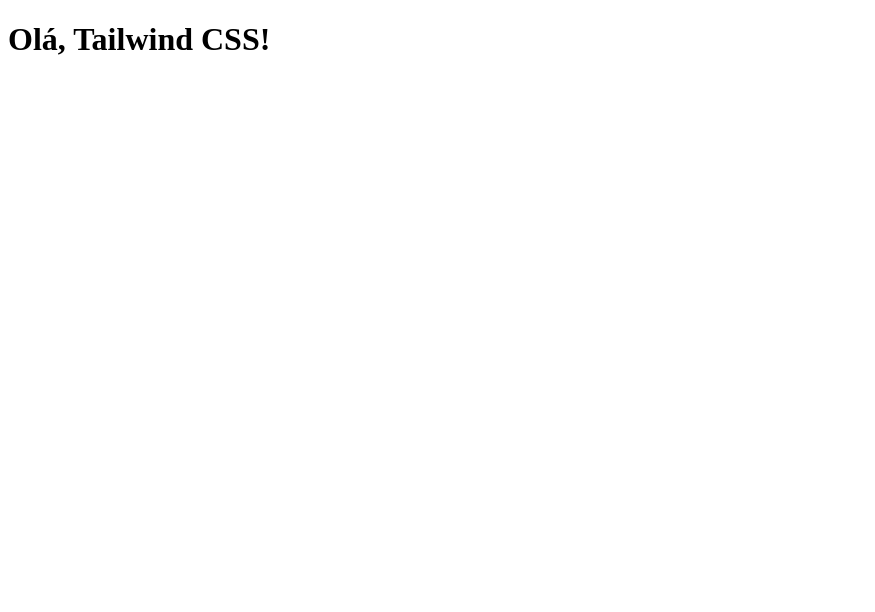
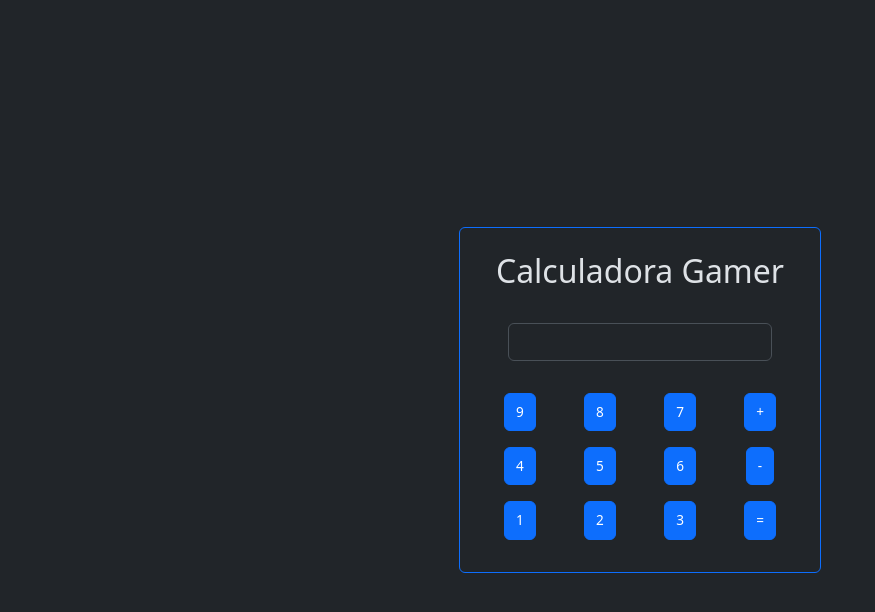
Before and after one commit to GabrielWalendolf/Work-Space, a plain HTML site: page HTML/testes/Aulas/Calculadora/index.html in a window 1280 px wide. Shown: the whole page, without its empty margins (0-875 px from the left). Drawn offline with nearby package versions, Linux system fonts and the light colour scheme; files that its build step writes are made by us from their sources.

Commit message:
"Updated VSCode settings, deleted README.md file, and modified HTML and JavaScript files for a calculator project."

```diff
--- a/HTML/testes/Aulas/Calculadora/custom.js
+++ b/HTML/testes/Aulas/Calculadora/custom.js
@@ -0,0 +1,3 @@
+function pegar_valor(valor) {
+  document.getElementById('vizor').value = valor;
+}
--- a/HTML/testes/Aulas/Calculadora/index.html
+++ b/HTML/testes/Aulas/Calculadora/index.html
@@ -1,13 +1,217 @@
 <!DOCTYPE html>
-<html lang="pt-br">
-<head>
-    <meta charset="UTF-8">
-    <meta name="viewport" content="width=device-width, initial-scale=1.0">
-    <title>Meu Projeto com Tailwind CSS</title>
-    <link href="styles.css" rel="stylesheet">
-</head>
-<body class="bg-gray-50">
-    <div class="md:fles"></div>
-    <h1 class="text-4xl text-center text-blue-500">Olá, Tailwind CSS!</h1>
-</body>
+<html lang="pt-br" data-bs-theme="dark">
+  <head>
+    <meta charset="UTF-8" />
+    <meta name="viewport" content="width=device-width, initial-scale=1.0" />
+    <title>Calculadora</title>
+    <link
+      href="https://cdn.jsdelivr.net/npm/bootstrap@5.3.0-alpha1/dist/css/bootstrap.min.css"
+      rel="stylesheet"
+    />
+  </head>
+  <body class="d-flex justify-content-center align-items-center vh-100">
+    <div class="text-center p-4 border border-primary rounded">
+      <div class="container">
+        <h2>Calculadora Gamer</h2>
+      </div>
+      <!--INFO: Input da calculadora-->
+      <div class="p-4 input-group">
+        <input
+          type="text"
+          class="form-control text-end"
+          style="max-width: 300px"
+          id="vizor"
+        />
+      </div>
+      <!--INFO:Botões da calculadora-->
+      <div class="p-2 row">
+        <div class="col">
+          <button
+            onclick="pegar_valor('9')"
+            id="9"
+            type="button"
+            class="btn btn-primary"
+            style="
+              --bs-btn-padding-y: 0.5rem;
+              --bs-btn-padding-x: 0.7rem;
+              --bs-btn-font-size: 0.85rem;
+            "
+          >
+            9
+          </button>
+        </div>
+        <div class="col">
+          <button
+            onclick="pegar_valor('8')"
+            id="8"
+            type="button"
+            class="btn btn-primary"
+            style="
+              --bs-btn-padding-y: 0.5rem;
+              --bs-btn-padding-x: 0.7rem;
+              --bs-btn-font-size: 0.85rem;
+            "
+          >
+            8
+          </button>
+        </div>
+        <div class="col">
+          <button
+            onclick="pegar_valor('7')"
+            id="7"
+            type="button"
+            class="btn btn-primary"
+            style="
+              --bs-btn-padding-y: 0.5rem;
+              --bs-btn-padding-x: 0.7rem;
+              --bs-btn-font-size: 0.85rem;
+            "
+          >
+            7
+          </button>
+        </div>
+        <div class="col">
+          <button
+            onclick="pegar_valor('+')"
+            id="+"
+            type="button"
+            class="btn btn-primary"
+            style="
+              --bs-btn-padding-y: 0.5rem;
+              --bs-btn-padding-x: 0.7rem;
+              --bs-btn-font-size: 0.85rem;
+            "
+          >
+            +
+          </button>
+        </div>
+      </div>
+      <div class="p-2 row">
+        <div class="col">
+          <button
+            onclick="pegar_valor('4')"
+            id="4"
+            type="button"
+            class="btn btn-primary"
+            style="
+              --bs-btn-padding-y: 0.5rem;
+              --bs-btn-padding-x: 0.7rem;
+              --bs-btn-font-size: 0.85rem;
+            "
+          >
+            4
+          </button>
+        </div>
+        <div class="col">
+          <button
+            onclick="pegar_valor('5')"
+            id="5"
+            type="button"
+            class="btn btn-primary"
+            style="
+              --bs-btn-padding-y: 0.5rem;
+              --bs-btn-padding-x: 0.7rem;
+              --bs-btn-font-size: 0.85rem;
+            "
+          >
+            5
+          </button>
+        </div>
+        <div class="col">
+          <button
+            onclick="pegar_valor('6')"
+            id="6"
+            type="button"
+            class="btn btn-primary"
+            style="
+              --bs-btn-padding-y: 0.5rem;
+              --bs-btn-padding-x: 0.7rem;
+              --bs-btn-font-size: 0.85rem;
+            "
+          >
+            6
+          </button>
+        </div>
+        <div class="col">
+          <button
+            onclick="pegar_valor('-')"
+            id="-"
+            type="button"
+            class="btn btn-primary"
+            style="
+              --bs-btn-padding-y: 0.5rem;
+              --bs-btn-padding-x: 0.7rem;
+              --bs-btn-font-size: 0.85rem;
+            "
+          >
+            -
+          </button>
+        </div>
+      </div>
+      <div class="p-2 row">
+        <div class="col">
+          <button
+            onclick="pegar_valor('1')"
+            id="1"
+            type="button"
+            class="btn btn-primary"
+            style="
+              --bs-btn-padding-y: 0.5rem;
+              --bs-btn-padding-x: 0.7rem;
+              --bs-btn-font-size: 0.85rem;
+            "
+          >
+            1
+          </button>
+        </div>
+        <div class="col">
+          <button
+            onclick="pegar_valor('2')"
+            id="2"
+            type="button"
+            class="btn btn-primary"
+            style="
+              --bs-btn-padding-y: 0.5rem;
+              --bs-btn-padding-x: 0.7rem;
+              --bs-btn-font-size: 0.85rem;
+            "
+          >
+            2
+          </button>
+        </div>
+        <div class="col">
+          <button
+            onclick="pegar_valor('3')"
+            id="3"
+            type="button"
+            class="btn btn-primary"
+            style="
+              --bs-btn-padding-y: 0.5rem;
+              --bs-btn-padding-x: 0.7rem;
+              --bs-btn-font-size: 0.85rem;
+            "
+          >
+            3
+          </button>
+        </div>
+        <div class="col">
+          <button
+            onclick="pegar_valor('=')"
+            id="="
+            type="button"
+            class="btn btn-primary"
+            style="
+              --bs-btn-padding-y: 0.5rem;
+              --bs-btn-padding-x: 0.7rem;
+              --bs-btn-font-size: 0.85rem;
+            "
+          >
+            =
+          </button>
+        </div>
+      </div>
+    </div>
+    <script src="custom.js"></script>
+    <script src="https://cdn.jsdelivr.net/npm/bootstrap@5.3.0-alpha1/dist/js/bootstrap.bundle.min.js"></script>
+  </body>
 </html>
```
Also changed, not shown: 2 other files.
